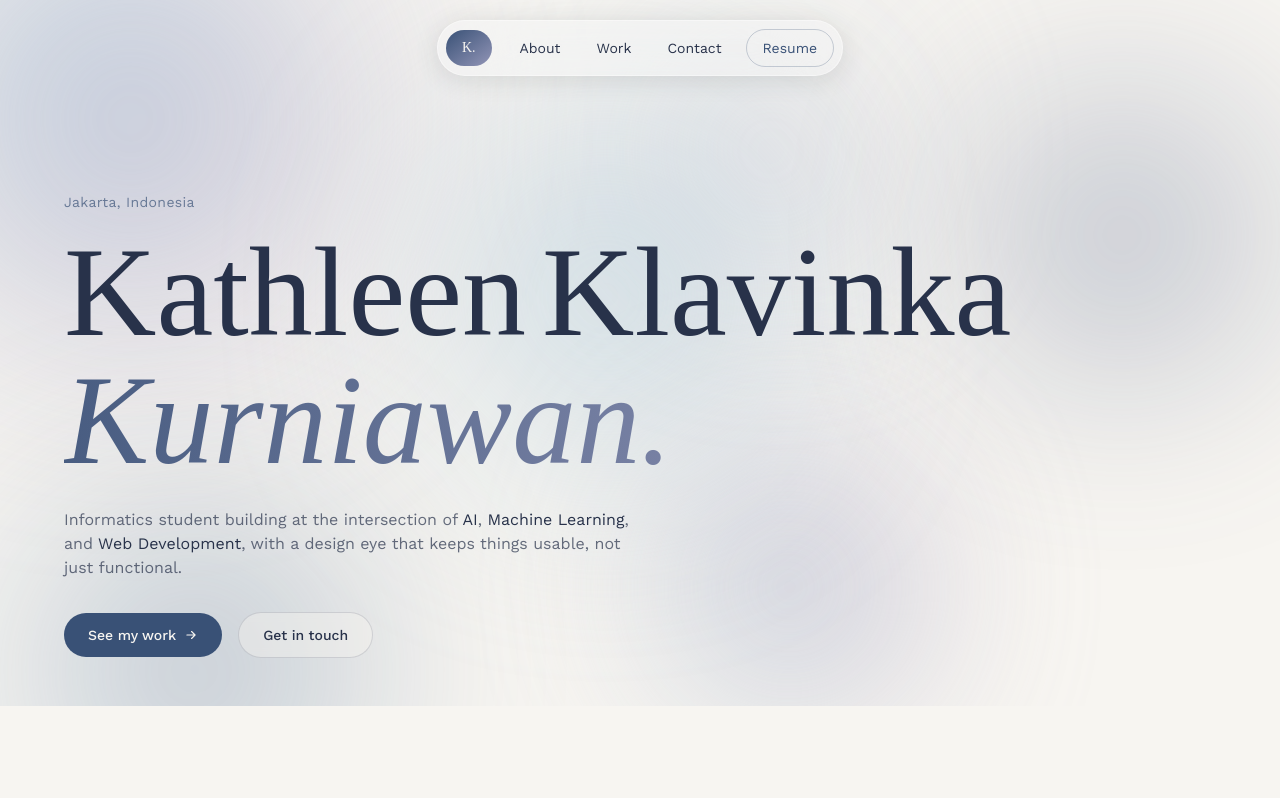
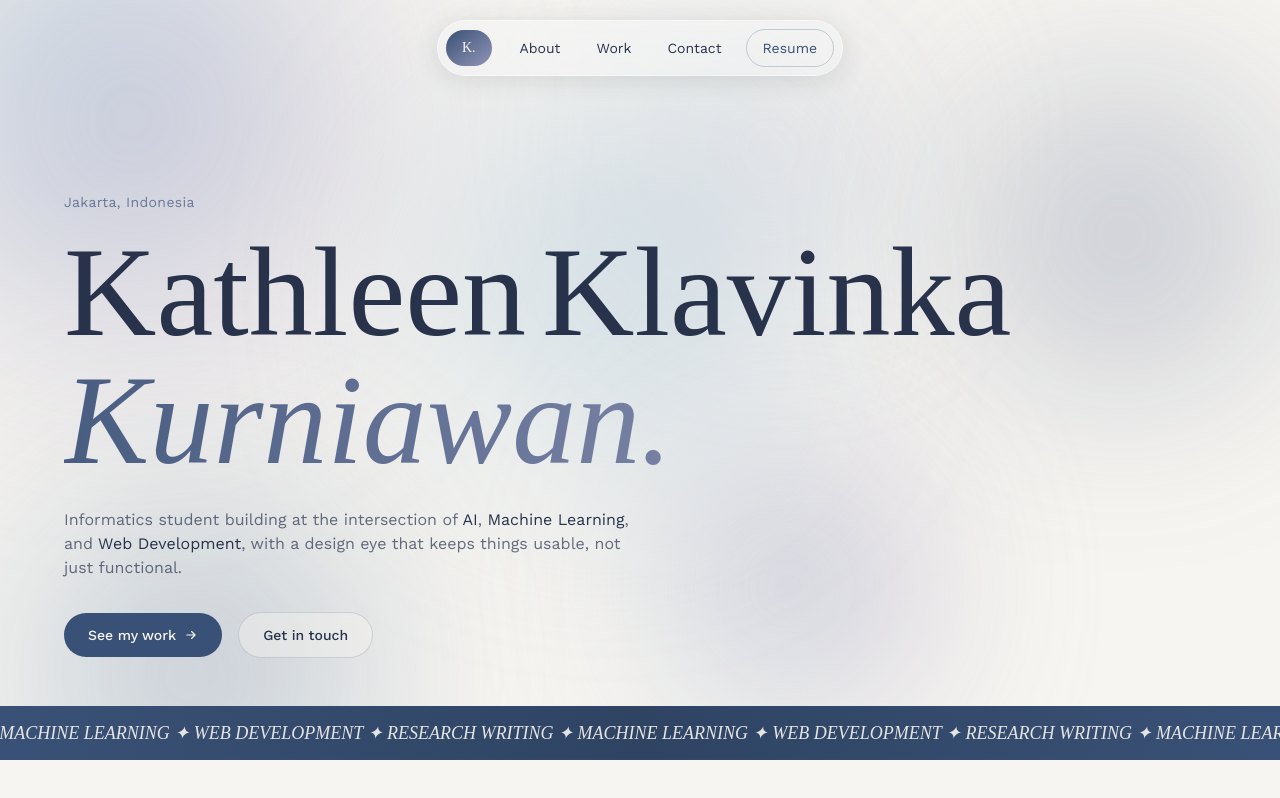
Before and after one commit to kathleenklavinka/kathleen-portfolio, a Next.js app: page / in a window 1280 px wide. Built offline with nearby package versions, Linux system fonts and the light colour scheme.

Commit message:
feat(home): add marquee below hero

```diff
--- a/app/page.tsx
+++ b/app/page.tsx
@@ -1,11 +1,13 @@
 import Navbar from "@/components/Navbar";
 import Hero from "@/components/Hero";
+import Marquee from "@/components/Marquee";
 
 export default function Home() {
   return (
     <main className="relative z-10 min-h-screen overflow-x-hidden bg-shell">
       <Navbar />
       <Hero />
+      <Marquee />
     </main>
   );
 }
```
